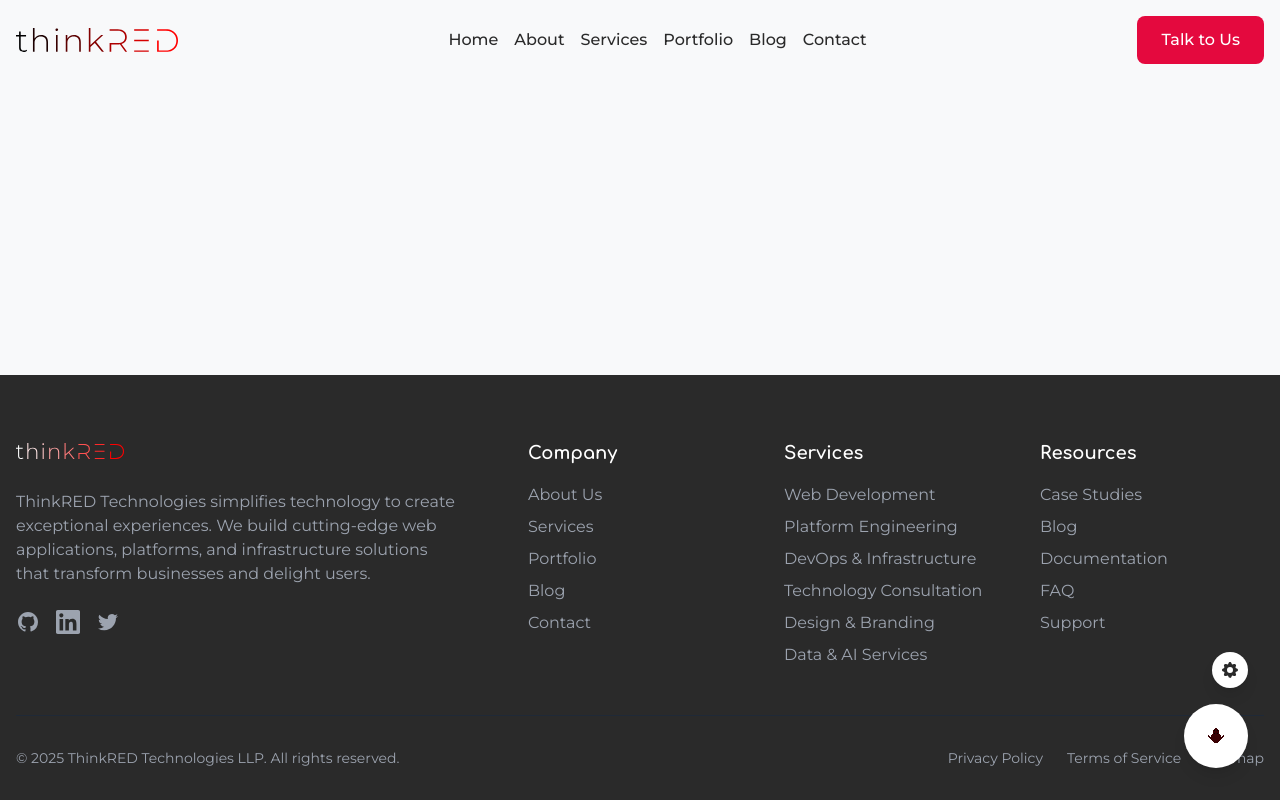
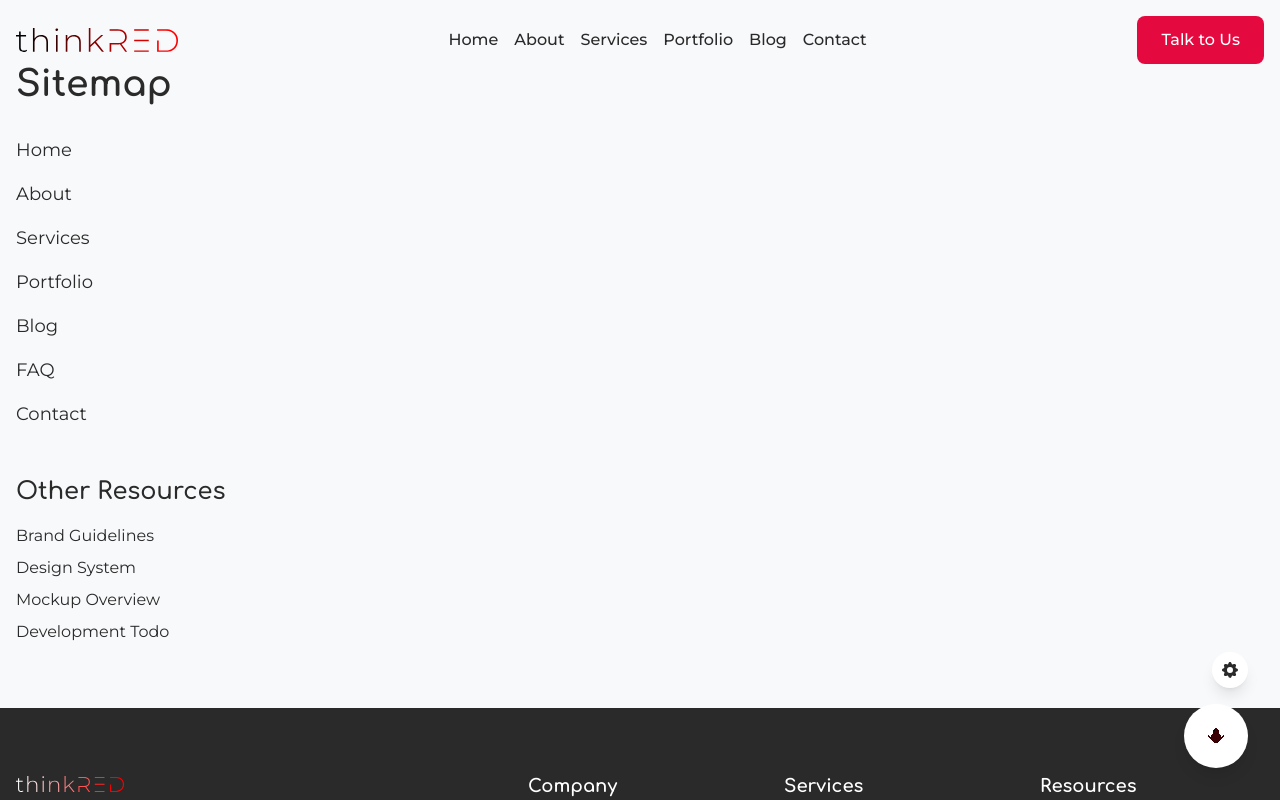
Before and after one commit to thinkredtech/thinkredtech.github.io, a React (Vite) app: page /sitemap in a window 1280 px wide. Shown: the top 800 px of the page. Built offline with nearby package versions, Linux system fonts and the light colour scheme.

Commit message:
feat(sitemap): Add Sitemap page with navigation links and resources

```diff
--- a/src/App.tsx
+++ b/src/App.tsx
@@ -11,6 +11,7 @@ const BlogPage = lazy(() => import('./pages/BlogPage'));
 const BlogPostPage = lazy(() => import('./pages/BlogPostPage'));
 const FAQPage = lazy(() => import('./pages/FAQPage'));
 const AvatarAssistant = lazy(() => import('./components/AvatarAssistant'));
+const SitemapPage = lazy(() => import('./pages/SitemapPage'));
 
 function App() {
   return (
@@ -26,6 +27,7 @@ function App() {
             <Route path="/faq" element={<FAQPage />} />
             <Route path="/blog" element={<BlogPage />} />
             <Route path="/blog/:postId" element={<BlogPostPage />} />
+            <Route path="/sitemap" element={<SitemapPage />} />
           </Routes>
           <AvatarAssistant />
         </Suspense>
--- /dev/null
+++ b/src/pages/SitemapPage.tsx
@@ -0,0 +1,30 @@
+import React from 'react';
+import { Link } from 'react-router-dom';
+
+const SitemapPage: React.FC = () => {
+  return (
+    <div className="container mx-auto px-4 py-16">
+      <h1 className="text-4xl font-bold mb-8">Sitemap</h1>
+      <ul className="space-y-4 text-lg">
+        <li><Link to="/">Home</Link></li>
+        <li><Link to="/about">About</Link></li>
+        <li><Link to="/services">Services</Link></li>
+        <li><Link to="/portfolio">Portfolio</Link></li>
+        <li><Link to="/blog">Blog</Link></li>
+        <li><Link to="/faq">FAQ</Link></li>
+        <li><Link to="/contact">Contact</Link></li>
+      </ul>
+      <div className="mt-12">
+        <h2 className="text-2xl font-semibold mb-4">Other Resources</h2>
+        <ul className="space-y-2 text-base">
+          <li><a href="/docs/brand_guidelines.md" target="_blank" rel="noopener noreferrer">Brand Guidelines</a></li>
+          <li><a href="/docs/design_system.md" target="_blank" rel="noopener noreferrer">Design System</a></li>
+          <li><a href="/docs/mockup_overview.md" target="_blank" rel="noopener noreferrer">Mockup Overview</a></li>
+          <li><a href="/docs/implementation_checklists/todo.md" target="_blank" rel="noopener noreferrer">Development Todo</a></li>
+        </ul>
+      </div>
+    </div>
+  );
+};
+
+export default SitemapPage;
```
